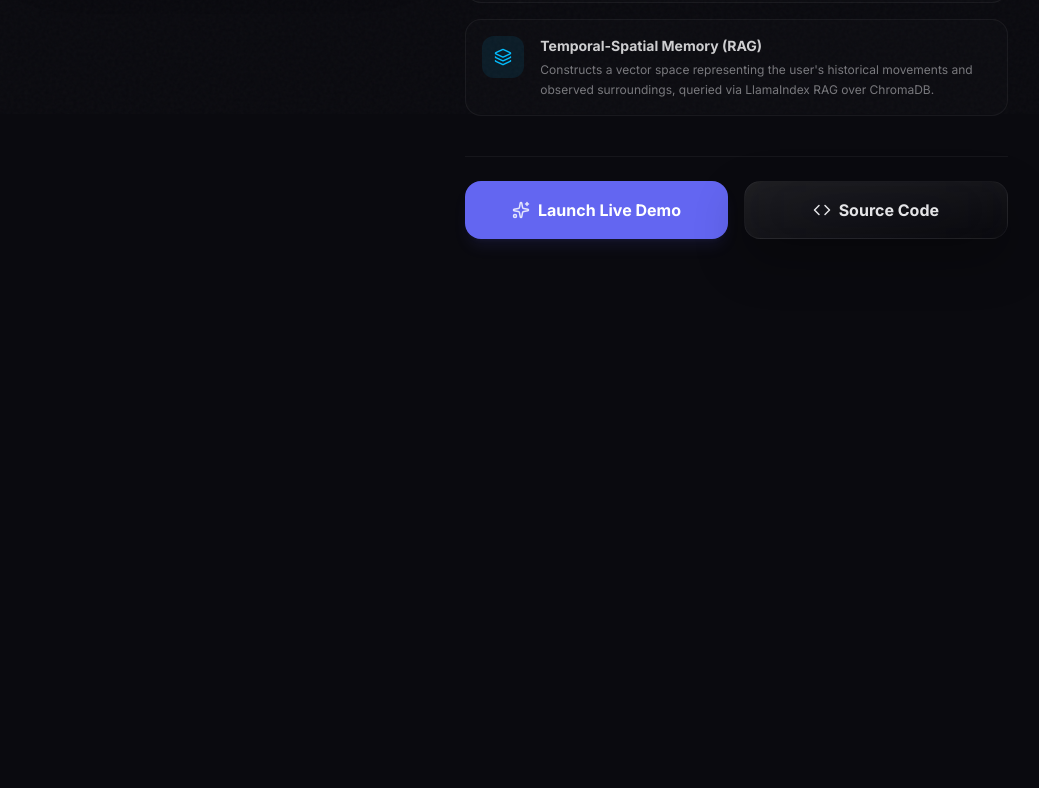
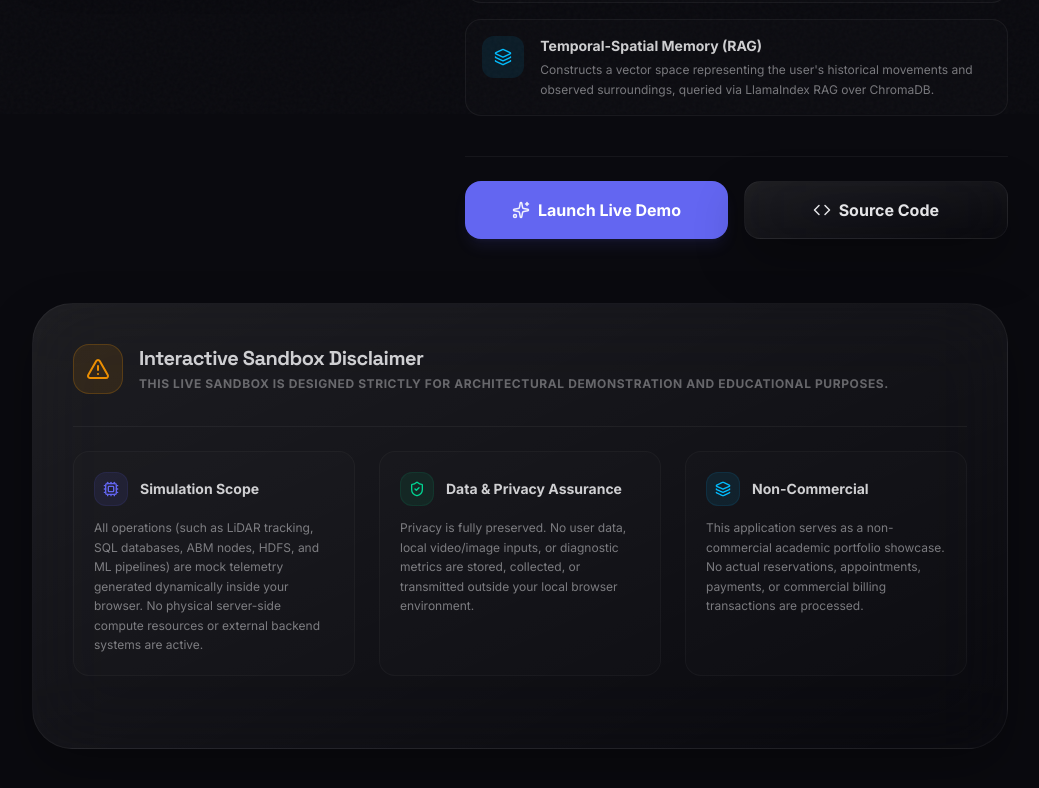
Before and after one commit to jomwan/Portfolio, a Next.js app: page /projects/auravision in a window 1280 px wide. Shown: the part 686-1474 px from the top of the page, without its empty margins (120-1159 px from the left). Before the commit the page ends 1005 px from the top, so only its background shows below. Built offline with nearby package versions, Linux system fonts and the light colour scheme.

Commit message:
feat: add premium glassmorphic interactive sandbox disclaimer to project details

```diff
--- a/src/app/projects/[id]/page.tsx
+++ b/src/app/projects/[id]/page.tsx
@@ -5,7 +5,7 @@ import { useLanguage } from "@/lib/i18n/LanguageContext";
 import { projects } from "@/components/Projects";
 import { motion } from "framer-motion";
 import Link from "next/link";
-import { ArrowLeft, Cpu, Sparkles, Code, Database, Layers, BarChart3 } from "lucide-react";
+import { ArrowLeft, Cpu, Sparkles, Code, Database, Layers, BarChart3, ShieldCheck, AlertTriangle } from "lucide-react";
 import Image from "next/image";
 
 export default function ProjectDetailsPage() {
@@ -180,6 +180,82 @@ export default function ProjectDetailsPage() {
             </div>
           </motion.div>
         </div>
+
+        {/* Sandbox Disclaimer */}
+        {hasLiveLink && t.projects.disclaimer && (
+          <motion.div
+            initial={{ opacity: 0, y: 30 }}
+            animate={{ opacity: 1, y: 0 }}
+            transition={{ duration: 0.6, delay: 0.2 }}
+            className="mt-16 relative overflow-hidden rounded-[2.5rem] glass border border-white/5 p-8 md:p-10 hover:border-white/10 transition-all duration-500 shadow-2xl space-y-8 select-none"
+          >
+            {/* Header */}
+            <div className="flex items-start gap-4">
+              <div className="p-3 rounded-2xl bg-amber-500/10 text-amber-500 border border-amber-500/20 shrink-0">
+                <AlertTriangle size={24} className="animate-pulse" />
+              </div>
+              <div className="space-y-1">
+                <h3 className="text-xl font-display font-black tracking-tight text-foreground/90">
+                  {t.projects.disclaimer.title}
+                </h3>
+                <p className="text-xs text-foreground/40 font-bold uppercase tracking-wider">
+                  {t.projects.disclaimer.subtitle}
+                </p>
+              </div>
+            </div>
+
+            {/* Grid of structured notes */}
+            <div className="grid grid-cols-1 md:grid-cols-3 gap-6 pt-6 border-t border-white/5">
+              {/* Item 1: Scope */}
+              <div className="space-y-3 p-5 rounded-2xl bg-white/[0.01] border border-white/[0.03] hover:bg-white/[0.02] transition-colors group">
+                <div className="flex items-center gap-3">
+                  <div className="p-2 rounded-xl bg-primary/10 text-primary border border-primary/10 group-hover:scale-105 transition-transform duration-300">
+                    <Cpu size={16} />
+                  </div>
+                  <h4 className="font-bold text-sm text-foreground/90">
+                    {t.projects.disclaimer.scopeTitle}
+                  </h4>
+                </div>
+                <p className="text-xs text-foreground/50 leading-relaxed">
+                  {t.projects.disclaimer.scopeDesc}
+                </p>
+              </div>
+
+              {/* Item 2: Privacy */}
+              <div className="space-y-3 p-5 rounded-2xl bg-white/[0.01] border border-white/[0.03] hover:bg-white/[0.02] transition-colors group">
+                <div className="flex items-center gap-3">
+                  <div className="p-2 rounded-xl bg-emerald-500/10 text-emerald-400 border border-emerald-500/10 group-hover:scale-105 transition-transform duration-300">
+                    <ShieldCheck size={16} />
+                  </div>
+                  <h4 className="font-bold text-sm text-foreground/90">
+                    {t.projects.disclaimer.privacyTitle}
+                  </h4>
+                </div>
+                <p className="text-xs text-foreground/50 leading-relaxed">
+                  {t.projects.disclaimer.privacyDesc}
+                </p>
+              </div>
+
+              {/* Item 3: Non-Commercial */}
+              <div className="space-y-3 p-5 rounded-2xl bg-white/[0.01] border border-white/[0.03] hover:bg-white/[0.02] transition-colors group">
+                <div className="flex items-center gap-3">
+                  <div className="p-2 rounded-xl bg-sky-500/10 text-sky-400 border border-sky-500/10 group-hover:scale-105 transition-transform duration-300">
+                    <Layers size={16} />
+                  </div>
+                  <h4 className="font-bold text-sm text-foreground/90">
+                    {t.projects.disclaimer.nonCommercialTitle}
+                  </h4>
+                </div>
+                <p className="text-xs text-foreground/50 leading-relaxed">
+                  {t.projects.disclaimer.nonCommercialDesc}
+                </p>
+              </div>
+            </div>
+
+            {/* Subtle glow highlight effect */}
+            <div className="absolute -inset-1 bg-gradient-to-r from-amber-500/0 via-amber-500/[0.02] to-amber-500/0 opacity-0 hover:opacity-100 blur-2xl transition-opacity duration-1000 -z-10" />
+          </motion.div>
+        )}
       </div>
     </main>
   );
--- a/src/lib/i18n/dictionaries/en.json
+++ b/src/lib/i18n/dictionaries/en.json
@@ -65,7 +65,17 @@
         "title": "Fraud-Detection: Transaction Anomaly Classifier",
         "desc": "A machine learning data pipeline designed to preprocess large financial datasets, perform feature engineering, and classify fraudulent transactions using ensemble anomaly detection models."
       }
-    ]
+    ],
+    "disclaimer": {
+      "title": "Interactive Sandbox Disclaimer",
+      "subtitle": "This live sandbox is designed strictly for architectural demonstration and educational purposes.",
+      "scopeTitle": "Simulation Scope",
+      "scopeDesc": "All operations (such as LiDAR tracking, SQL databases, ABM nodes, HDFS, and ML pipelines) are mock telemetry generated dynamically inside your browser. No physical server-side compute resources or external backend systems are active.",
+      "privacyTitle": "Data & Privacy Assurance",
+      "privacyDesc": "Privacy is fully preserved. No user data, local video/image inputs, or diagnostic metrics are stored, collected, or transmitted outside your local browser environment.",
+      "nonCommercialTitle": "Non-Commercial",
+      "nonCommercialDesc": "This application serves as a non-commercial academic portfolio showcase. No actual reservations, appointments, payments, or commercial billing transactions are processed."
+    }
   },
   "skills": {
     "section": "03 — Tech Spectrum",
--- a/src/lib/i18n/dictionaries/th.json
+++ b/src/lib/i18n/dictionaries/th.json
@@ -65,7 +65,17 @@
         "title": "Fraud-Detection: การจำแนกประเภทธุรกรรมที่ผิดปกติ",
         "desc": "กระบวนการจัดเตรียมและเรียนรู้ข้อมูล (Machine Learning Pipeline) เพื่อวิเคราะห์ชุดข้อมูลการเงินขนาดใหญ่ ทำการวิศวกรรมฟีเจอร์ (Feature Engineering) และตรวจจับธุรกรรมที่ทุจริตอย่างแม่นยำสูง"
       }
-    ]
+    ],
+    "disclaimer": {
+      "title": "ข้อตกลงการใช้งานแซนด์บ็อกซ์จำลอง",
+      "subtitle": "แซนด์บ็อกซ์จำลองแบบเรียลไทม์นี้ได้รับการออกแบบมาเพื่อสาธิตโครงสร้างสถาปัตยกรรมและวัตถุประสงค์ทางการศึกษาเท่านั้น",
+      "scopeTitle": "ขอบเขตของการจำลอง",
+      "scopeDesc": "การดำเนินการทั้งหมด (เช่น การจำลองข้อมูล LiDAR, ฐานข้อมูล SQL, โหนดการโต้ตอบ ABM, ระบบ HDFS และท่อส่งข้อมูล ML) เป็นเพียงข้อมูลจำลองโทรมาตร (Mock Telemetry) ที่ถูกสร้างขึ้นภายในเบราว์เซอร์ของคุณโดยตรง โดยไม่มีการประมวลผลบนเซิร์ฟเวอร์จริงหรือพึ่งพาระบบเบื้องหลังภายนอกใด ๆ",
+      "privacyTitle": "การคุ้มครองข้อมูลและความเป็นส่วนตัว",
+      "privacyDesc": "ความเป็นส่วนตัวของคุณได้รับการปกป้องอย่างสมบูรณ์แบบ ไม่มีการบันทึก จัดเก็บ หรือส่งผ่านข้อมูลนำเข้าของผู้ใช้ สตรีมวิดีโอ/กล้องถ่ายภาพ หรือค่าสถานะการวิเคราะห์ใด ๆ ออกไปนอกสภาพแวดล้อมเบราว์เซอร์ในเครื่องของคุณ",
+      "nonCommercialTitle": "ไม่มีวัตถุประสงค์เชิงพาณิชย์",
+      "nonCommercialDesc": "แอปพลิเคชันนี้ทำหน้าที่เป็นเพียงผลงานวิชาการเพื่อจัดแสดงในพอร์ตโฟลิโอเท่านั้น โดยไม่มีการประมวลผลการจองคิว นัดหมาย ชำระเงิน หรือการทำธุรกรรมทางการเงินเชิงพาณิชย์จริงใด ๆ ทั้งสิ้น"
+    }
   },
   "skills": {
     "section": "03 — ขอบเขตเทคโนโลยี",
```
